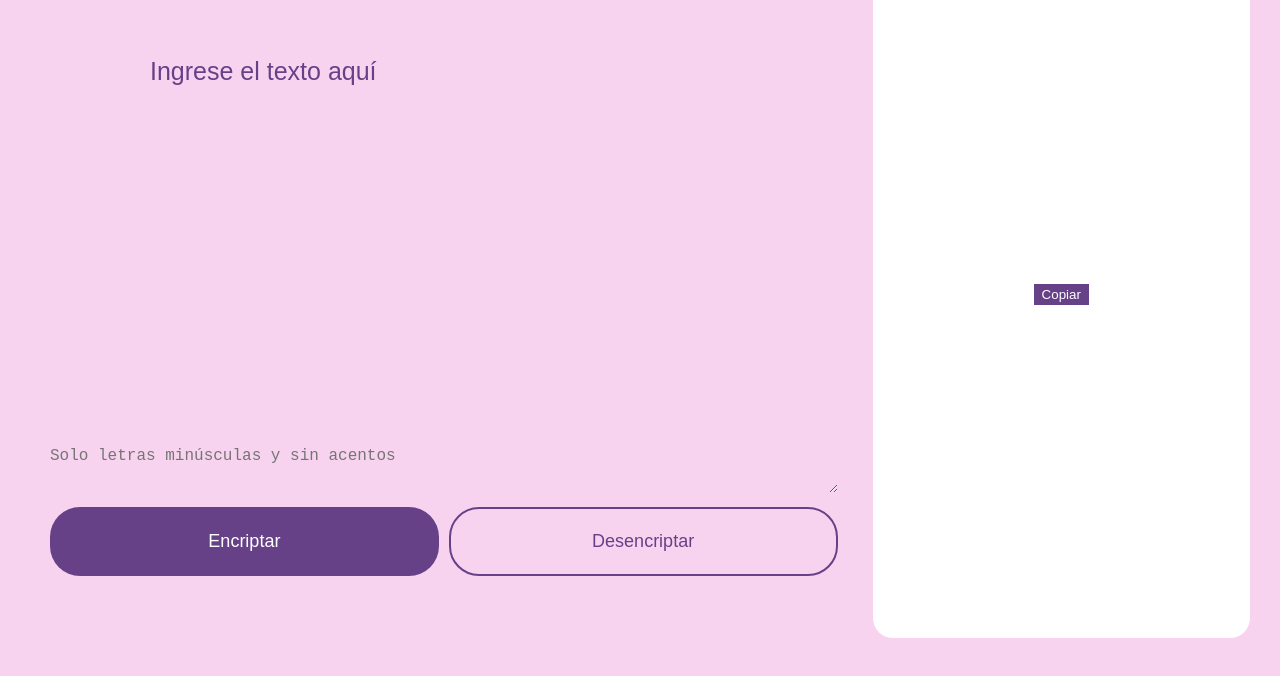
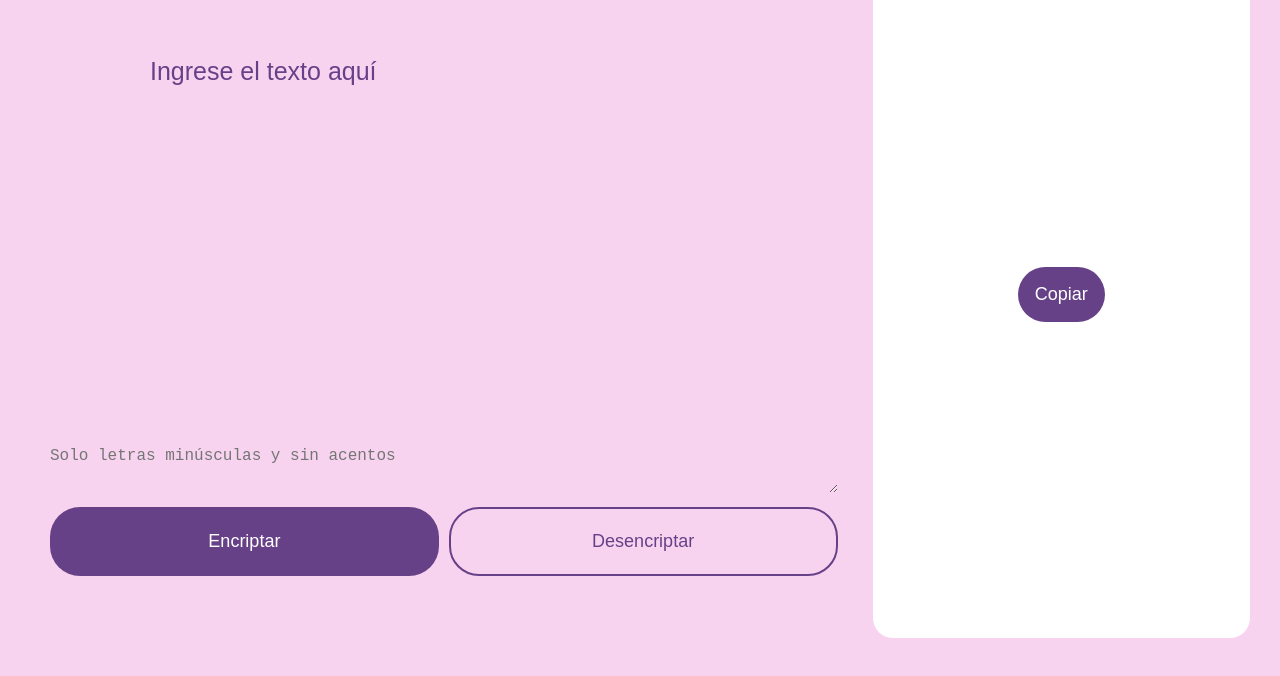
Before and after one commit to Marcela-Sevilla/Marcela-Sevilla.github.io, a plain HTML site: page index.html in a window 1280 px wide. Both pictures are taken after a click on the button "Encriptar". Shown: the part 112-788 px from the top of the page. Drawn offline with Linux system fonts and the light colour scheme.

Commit message:
Add style copy button

```diff
--- a/app.js
+++ b/app.js
@@ -2,7 +2,7 @@ function toggleContent(result) {
     let divResult = document.getElementById('divResult');
     divResult.innerHTML  = `
         <p id="content">${result}</p>
-        <button class="primary-button" onclick="copyContent()">Copiar</button>
+        <button class="copy-button" onclick="copyContent()">Copiar</button>
     `;
 }
 
--- a/style.css
+++ b/style.css
@@ -141,6 +141,23 @@ body {
     border: 2px solid transparent;
 }
 
+.copy-button {
+    font-size: 18px;
+    border-radius: 30px;
+    cursor: pointer;
+    color: white;
+    background-color: #674188;
+    border: 2px solid transparent;
+    transition: all 0.3s ease;
+    padding:  15px;
+}
+
+.copy-button:hover {
+    background-color: transparent;
+    color: #674188;
+    border: 2px solid #674188;
+}
+
 /* Media Queries para tablets y móviles */
 
 @media screen and (min-width: 301px) and (max-width: 764px) {
```
